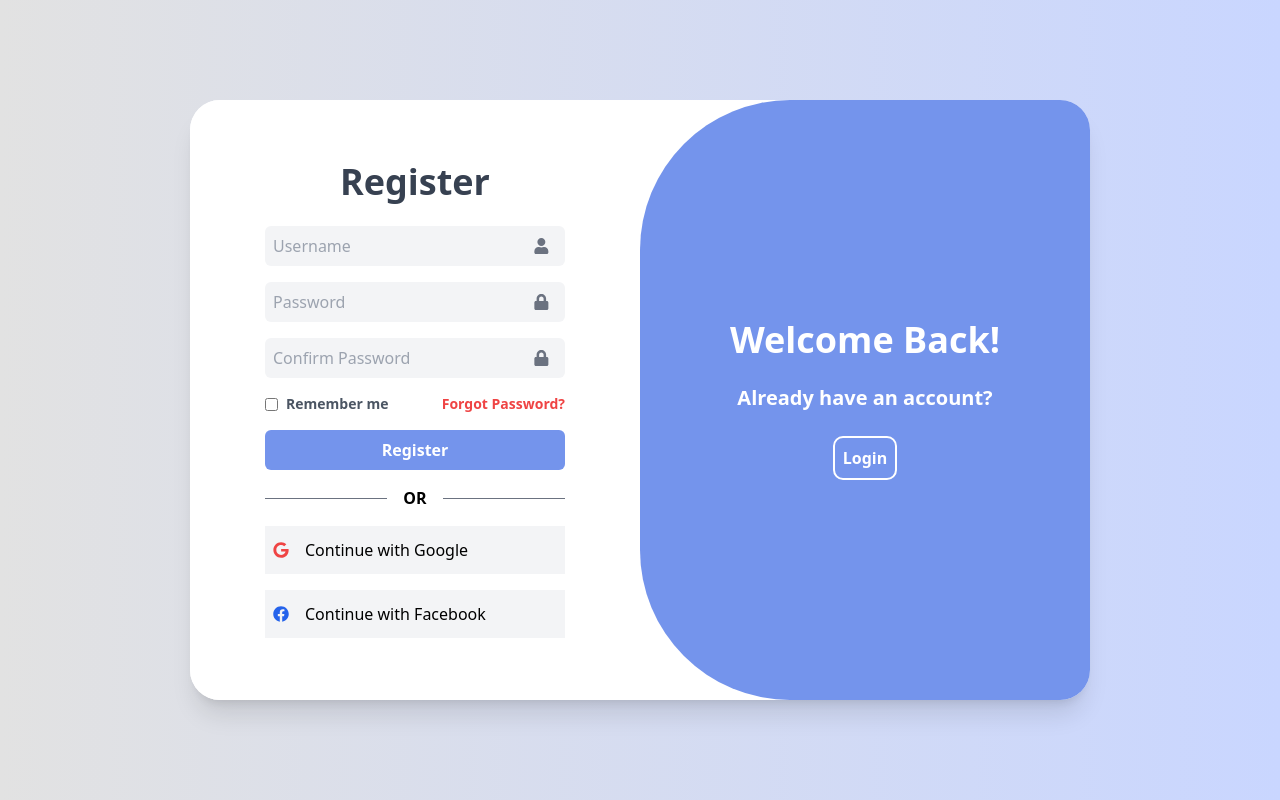
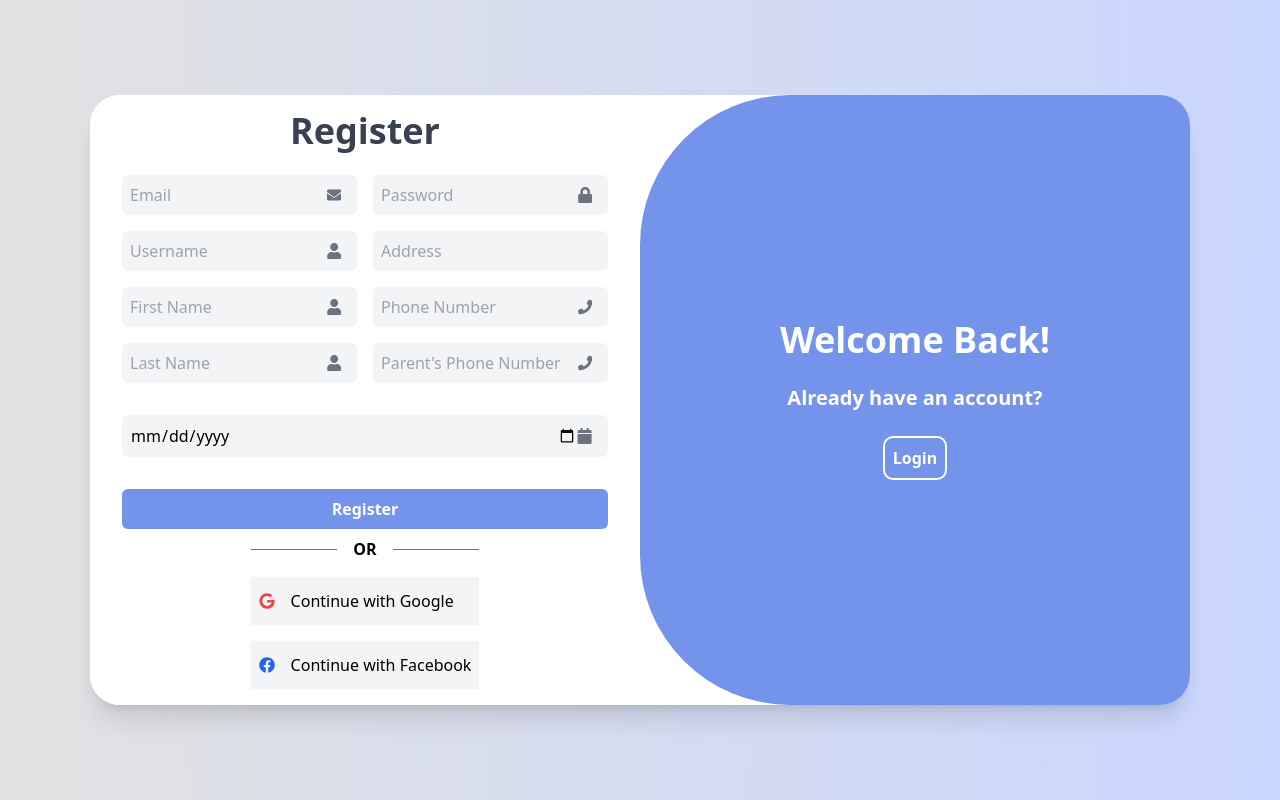
Before and after one commit to aryanmalla19/Acadalyze, a React (Vite) app in the folder frontend/: page / in a window 1280 px wide. Both pictures are taken after a click on the button "Register". Built offline with nearby package versions, Linux system fonts and the light colour scheme.

Commit message:
Completed Auth

```diff
--- a/frontend/index.html
+++ b/frontend/index.html
@@ -2,7 +2,7 @@
 <html lang="en">
   <head>
     <meta charset="UTF-8" />
-    <link rel="icon" type="image/svg+xml" href="/vite.svg" />
+    <link rel="icon" type="image/png" href="././src/assets/logo.png" />
     <meta name="viewport" content="width=device-width, initial-scale=1.0" />
     <title>Acadalyze</title>
   </head>
--- a/frontend/package.json
+++ b/frontend/package.json
@@ -15,6 +15,8 @@
     "lucide-react": "^0.477.0",
     "react": "^19.0.0",
     "react-dom": "^19.0.0",
+    "react-hook-form": "^7.54.2",
+    "react-hot-toast": "^2.5.2",
     "react-icons": "^5.5.0",
     "react-router-dom": "^7.2.0"
   },
--- a/frontend/src/Components/Auth/CredentialsOptions.jsx
+++ b/frontend/src/Components/Auth/CredentialsOptions.jsx
@@ -1,7 +1,9 @@
 import React from "react";
 
-const CredentialsOptions = () => {
+const CredentialsOptions = ({ isLoggedIn }) => {
   return (
+    <>
+      {isLoggedIn && (
         <div className="flex justify-between mb-4 text-sm text-gray-600 font-semibold">
           <label className="flex items-center">
             <input type="checkbox" className="mr-2" />
@@ -11,6 +13,8 @@ const CredentialsOptions = () => {
             Forgot Password?
           </a>
         </div>
+      )}
+    </>
   );
 };
 
--- a/frontend/src/Components/Auth/InputField.jsx
+++ b/frontend/src/Components/Auth/InputField.jsx
@@ -1,6 +1,14 @@
 import React from "react";
 
-const InputField = ({ icon: Icon, type, placeholder }) => {
+const InputField = ({
+  icon: Icon,
+  type,
+  placeholder,
+  name,
+  value,
+  onChange,
+  autocomplete,
+}) => {
   return (
     <div className="mb-4">
       <div className="flex items-center bg-gray-100 rounded-md p-2">
@@ -8,6 +16,10 @@ const InputField = ({ icon: Icon, type, placeholder }) => {
           type={type}
           placeholder={placeholder}
           required
+          name={name}
+          value={value}
+          onChange={onChange}
+          autoComplete={autocomplete}
           className="w-full bg-transparent focus:outline-none"
         />
         {Icon && <Icon className="text-gray-500 mr-2" />}
--- /dev/null
+++ b/frontend/src/Components/Auth/Login.jsx
@@ -0,0 +1,37 @@
+import { FaUser, FaLock } from "react-icons/fa";
+import InputField from "../Auth/InputField";
+
+const Login = ({ formData, handleChange, handleSubmit }) => {
+  return (
+    <form className="w-full max-w-[300px]" onSubmit={handleSubmit}>
+      <InputField
+        icon={FaUser}
+        type="text"
+        placeholder="Username or Email"
+        name="identifier" // Ensure this matches the key in formData
+        value={formData.identifier}
+        onChange={handleChange}
+        autocomplete="username"
+      />
+
+      <InputField
+        icon={FaLock}
+        type="password"
+        placeholder="Password"
+        name="password" // Ensure this matches the key in formData
+        value={formData.password}
+        onChange={handleChange}
+        autocomplete="current-password"
+      />
+
+      <button
+        type="submit"
+        className="w-full bg-[#7494ec] text-white py-2 rounded-md mb-4 hover:bg-blue-600 transition font-semibold"
+      >
+        Login
+      </button>
+    </form>
+  );
+};
+
+export default Login;
--- /dev/null
+++ b/frontend/src/Components/Auth/Register.jsx
@@ -0,0 +1,112 @@
+import {
+  FaEnvelope,
+  FaUser,
+  FaLock,
+  FaPhone,
+  FaCalendar,
+} from "react-icons/fa";
+import InputField from "../Auth/InputField";
+
+const Register = ({ formData, handleChange, handleSubmit }) => {
+  return (
+    <form
+      className="w-full max-w-[700px] grid grid-cols-1 md:grid-cols-2 gap-4"
+      onSubmit={handleSubmit}
+    >
+      {/* Left Side */}
+      <div className="flex flex-col ">
+        <InputField
+          icon={FaEnvelope}
+          type="email"
+          placeholder="Email"
+          name="email"
+          value={formData.email}
+          onChange={handleChange}
+        />
+        <InputField
+          icon={FaUser}
+          type="text"
+          placeholder="Username"
+          name="username"
+          value={formData.username}
+          onChange={handleChange}
+        />
+        <InputField
+          icon={FaUser}
+          type="text"
+          placeholder="First Name"
+          name="first_name"
+          value={formData.first_name}
+          onChange={handleChange}
+        />
+        <InputField
+          icon={FaUser}
+          type="text"
+          placeholder="Last Name"
+          name="last_name"
+          value={formData.last_name}
+          onChange={handleChange}
+        />
+      </div>
+
+      {/* Right Side (4 Fields) */}
+      <div className="flex flex-col">
+        <InputField
+          icon={FaLock}
+          type="password"
+          placeholder="Password"
+          name="password"
+          value={formData.password}
+          onChange={handleChange}
+        />
+        <InputField
+          type="text"
+          placeholder="Address"
+          name="address"
+          value={formData.address}
+          onChange={handleChange}
+        />
+        <InputField
+          icon={FaPhone}
+          type="text"
+          placeholder="Phone Number"
+          name="phone_number"
+          value={formData.phone_number}
+          onChange={handleChange}
+        />
+        <InputField
+          icon={FaPhone}
+          type="text"
+          placeholder="Parent's Phone Number"
+          name="parent_phone_number"
+          value={formData.parent_phone_number}
+          onChange={handleChange}
+        />
+      </div>
+
+      {/* Full Width Field */}
+      <div className="col-span-1 md:col-span-2">
+        <InputField
+          icon={FaCalendar}
+          type="date"
+          placeholder="Date of Birth"
+          name="date_of_birth"
+          value={formData.date_of_birth}
+          onChange={handleChange}
+        />
+      </div>
+
+      {/* Submit Button */}
+      <div className="col-span-1 md:col-span-2">
+        <button
+          type="submit"
+          className="w-full bg-[#7494ec] text-white py-2 rounded-md mb-2 hover:bg-blue-600 transition font-semibold"
+        >
+          Register
+        </button>
+      </div>
+    </form>
+  );
+};
+
+export default Register;
--- a/frontend/src/Components/Sidebar/Sidebar.jsx
+++ b/frontend/src/Components/Sidebar/Sidebar.jsx
@@ -1,13 +1,17 @@
 import React from "react";
 import { Link } from "react-router-dom";
 import Menu from "./Menu";
+import logo from "../../assets/logo.png";
 
 const Sidebar = () => {
   return (
     <div>
       <Link to="/home">
         <header className="flex items-center justify-center lg:justify-start gap-2">
-          <div>hi</div>
+          <div>
+            <img src={logo} alt="logo" />{" "}
+          </div>
+
           <span className="hidden lg:block">Acadalyze</span>
         </header>
       </Link>
--- a/frontend/src/Pages/Auth.jsx
+++ b/frontend/src/Pages/Auth.jsx
@@ -1,59 +1,56 @@
-import { FaUser, FaLock } from "react-icons/fa";
-import InputField from "../Components/Auth/InputField";
+import { useState } from "react";
+import LoginForm from "../Components/Auth/Login";
+import RegisterForm from "../Components/Auth/Register";
 import Welcome from "../Components/Auth/Welcome";
 import CredentialsOptions from "../Components/Auth/CredentialsOptions";
 import LoginOptions from "../Components/Auth/LoginOptions";
-import { useState } from "react";
 import { register, login } from "../APIservices/authService.js";
 
 const Auth = () => {
   const [isLoggedIn, setIsLoggedIn] = useState(true);
   const [formData, setFormData] = useState({
-    usernameOrEmail: "",
+    identifier: "",
     password: "",
-    confirmPassword: "",
+    email: "",
+    username: "",
+    first_name: "",
+    last_name: "",
+    address: "",
+    phone_number: "",
+    parent_phone_number: "",
+    date_of_birth: "",
   });
 
-  // Function to toggle between login and register
   const toggleAuthMode = () => setIsLoggedIn(!isLoggedIn);
 
-  //handle input change
   const handleChange = (e) => {
     setFormData({ ...formData, [e.target.name]: e.target.value });
   };
 
-  //handle form submission
   const handleSubmit = async (e) => {
     e.preventDefault();
+    console.log("Form Data:", formData);
 
     try {
       if (isLoggedIn) {
-        // Call login API
-        const response = await login({
-          usernameOrEmail: formData.usernameOrEmail,
-          password: formData.password,
-        });
+        const response = await login(formData.identifier, formData.password);
+        localStorage.setItem("authToken", response.data.token);
+        console.log(response.data.token);
         console.log("Login successful:", response);
       } else {
-        // Call register API
-        const response = await register({
-          username: formData.usernameOrEmail,
-          password: formData.password,
-        });
+        const response = await register(formData);
         console.log("Registration successful:", response);
-        // Handle successful registration (e.g., switch to login)
-        setIsLoggedIn(true);
+        setIsLoggedIn(true); // Switch to login mode after registration
       }
     } catch (error) {
       console.error("Error:", error);
-      alert("An error occurred. Please try again.");
+      alert(error.message || "An error occurred. Please try again.");
     }
   };
 
   return (
     <div className="relative flex justify-center items-center min-h-screen bg-gradient-to-r from-[#e2e2e2] to-[#c9d6ff]">
-      <div className="relative w-full max-w-[900px] md:h-[700px] xl:h-[600px] bg-white rounded-[30px] shadow-xl flex flex-col md:flex-row overflow-x-hidden">
-        {/* Left Side: Welcome Section */}
+      <div className="relative w-full max-w-[1100px] md:h-[1000px] xl:h-[610px] bg-white rounded-[30px] shadow-xl flex flex-col md:flex-row overflow-x-hidden">
         <div
           className={`bg-[#7494ec] text-white p-10 w-full flex flex-col justify-center items-center rounded-b-[100px] transition-all duration-500 ${
             isLoggedIn
@@ -64,7 +61,6 @@ const Auth = () => {
           <Welcome isLoggedIn={isLoggedIn} toggleAuthMode={toggleAuthMode} />
         </div>
 
-        {/* Right Side: Login or Register Form */}
         <div
           className={`w-full md:w-1/2 flex flex-col justify-center items-center p-8 bg-white transition-all duration-500 ${
             isLoggedIn ? "" : "-translate-x-full"
@@ -73,67 +69,21 @@ const Auth = () => {
           <h2 className="text-4xl font-bold mb-6 text-gray-700">
             {isLoggedIn ? "Login" : "Register"}
           </h2>
-          <form className="w-full max-w-[300px]" onSubmit={handleSubmit}>
-            {isLoggedIn ? (
-              <>
-                {/* Single input for username or email */}
-                <InputField
-                  icon={FaUser}
-                  type="text"
-                  placeholder="Username or Email"
-                  name="usernameOrEmail"
-                  value={formData.usernameOrEmail}
-                  onChange={handleChange}
-                />
-                <InputField
-                  icon={FaLock}
-                  type="password"
-                  placeholder="Password"
-                  name="password"
-                  value={formData.password}
-                  onChange={handleChange}
-                />
-              </>
-            ) : (
-              <>
-                <InputField
-                  icon={FaUser}
-                  type="text"
-                  placeholder="Username"
-                  name="usernameOrEmail"
-                  value={formData.usernameOrEmail}
-                  onChange={handleChange}
-                />
-                <InputField
-                  icon={FaLock}
-                  type="password"
-                  placeholder="Password"
-                  name="password"
-                  value={formData.password}
-                  onChange={handleChange}
-                />
-                <InputField
-                  icon={FaLock}
-                  type="password"
-                  placeholder="Confirm Password"
-                  name="confirmPassword"
-                  value={formData.confirmPassword}
-                  onChange={handleChange}
-                />
-              </>
-            )}
-
-            <CredentialsOptions />
-
-            <button
-              type="submit"
-              className="w-full bg-[#7494ec] text-white py-2 rounded-md mb-4 hover:bg-blue-600 transition font-semibold"
-            >
-              {isLoggedIn ? "Login" : "Register"}
-            </button>
-
-            <LoginOptions />
-          </form>
+          {isLoggedIn ? (
+            <LoginForm
+              formData={formData}
+              handleChange={handleChange}
+              handleSubmit={handleSubmit}
+            />
+          ) : (
+            <RegisterForm
+              formData={formData}
+              handleChange={handleChange}
+              handleSubmit={handleSubmit}
+            />
+          )}
+          <CredentialsOptions isLoggedIn={isLoggedIn} />
+          <LoginOptions />
         </div>
       </div>
     </div>
```
Also changed, not shown: frontend/src/APIservices/authService.js (+9 -6 lines), 1 other file (tests, documents, lock files or other folders). Lines whose indentation alone changed are shown as unchanged.
